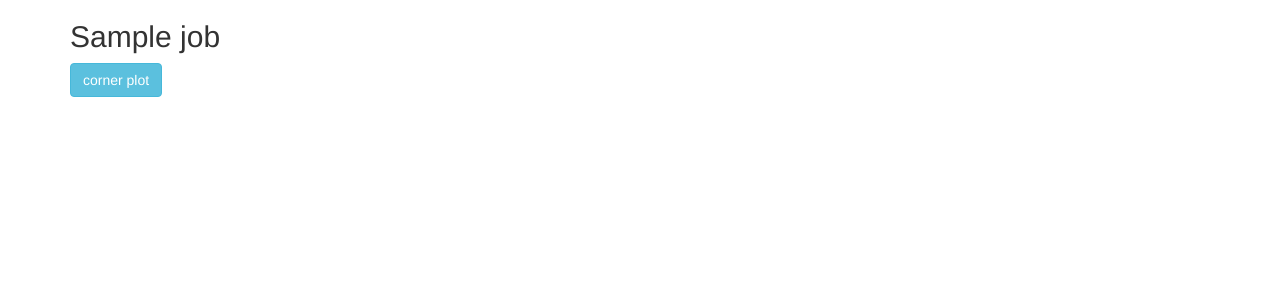
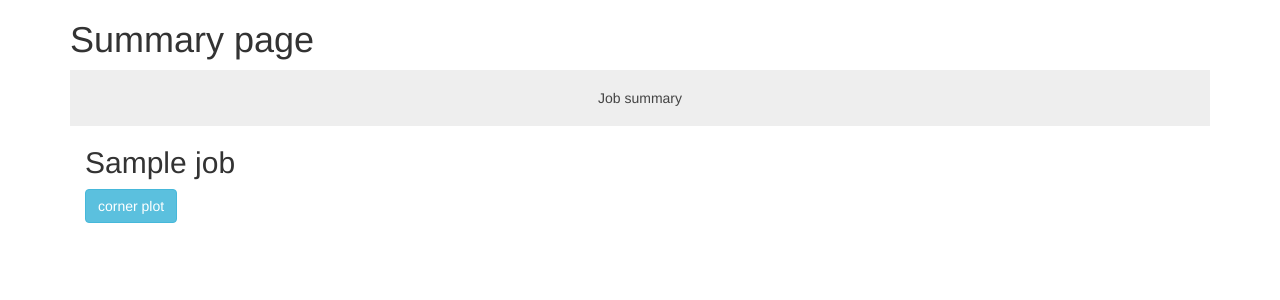
Before and after one commit to lscsoft/bilby_pipe, a Python web app: template bilby_pipe/templates/summary.html in a window 1280 px wide. Shown: the top 300 px of the page. Run offline with Jinja, Linux system fonts and the light colour scheme; the template is opened without the code that fills it: most values are stand-ins (such as "Sample title", 1, 10 or a date in 2020); some libraries are stand-ins or nearby versions.

Commit message:
Improvements to the summary pages

```diff
--- a/bilby_pipe/main.py
+++ b/bilby_pipe/main.py
@@ -365,4 +365,4 @@ def main():
     args, unknown_args = parse_args(sys.argv[1:])
     inputs = Input(args, unknown_args)
     dag = Dag(inputs)
-    summary.create_summary_page(inputs.outdir, dag.jobs_outputs)
+    summary.create_summary_page(inputs, dag)
--- a/bilby_pipe/summary.py
+++ b/bilby_pipe/summary.py
@@ -2,13 +2,13 @@ from jinja2 import Environment, FileSystemLoader
 import os
 
 
-def create_summary_page(directory, jobs):
+def create_summary_page(inputs, dag):
     """ Generates the HTML summary page given the jobs list """
     root = os.path.dirname(os.path.abspath(__file__))
     templates_dir = os.path.join(root, 'templates')
     env = Environment(loader=FileSystemLoader(templates_dir))
     template = env.get_template('summary.html')
 
-    filename = os.path.join(directory, 'summary.html')
+    filename = os.path.join(inputs.outdir, 'summary.html')
     with open(filename, 'w') as fh:
-        fh.write(template.render(jobs=jobs))
+        fh.write(template.render(jobs=dag.jobs_outputs, inputs=inputs))
--- a/bilby_pipe/templates/summary.html
+++ b/bilby_pipe/templates/summary.html
@@ -6,7 +6,80 @@
   <script src="https://ajax.googleapis.com/ajax/libs/jquery/3.3.1/jquery.min.js"></script>
   <script src="https://maxcdn.bootstrapcdn.com/bootstrap/3.3.7/js/bootstrap.min.js"></script>
 </head>
+
+<style>
+table {
+    font-family: arial, sans-serif;
+    border-collapse: collapse;
+    width: 100%;
+}
+
+td, th {
+    border: 1px solid #dddddd;
+    text-align: left;
+    padding: 8px;
+}
+
+tr:nth-child(even) {
+    background-color: #dddddd;
+}
+
+.accordion {
+    background-color: #eee;
+    color: #444;
+    cursor: pointer;
+    padding: 18px;
+    width: 100%;
+    text-align: centre;
+    border: none;
+    outline: none;
+    transition: 0.4s;
+}
+
+.active, .accordion:hover {
+    background-color: #ccc;
+}
+
+.panel {
+    padding: 0 18px;
+    background-color: white;
+    display: none;
+    overflow: hidden;
+}
+
+</style>
+
+
 <body>
+
+    <div class='container'> <h1> Summary page </h1> </div>
+
+<div class="container">
+<button class="accordion"> Job summary </button>
+<div class="panel">
+<table>
+<tr>
+   <th scope="row">Executable</th>
+   <td> {{ inputs.executable }} </td>
+</tr>
+<tr>
+   <th scope="row">Accounting tag</th>
+   <td> {{ inputs.accounting }} </td>
+</tr>
+<tr>
+   <th scope="row">Include detectors </th>
+   <td> {{ inputs.include_detectors }} </td>
+</tr>
+<tr>
+   <th scope="row">Coherence test </th>
+   <td> {{ inputs.coherence_test }} </td>
+</tr>
+<tr>
+   <th scope="row">Samplers </th>
+   <td> {{ inputs.sampler }} </td>
+</tr>
+</table>
+</div>
 
 {% for job in jobs %}
 <div class="container">
@@ -19,5 +92,23 @@
 </div>
 {% endfor %}
 
+<script>
+var acc = document.getElementsByClassName("accordion");
+var i;
+
+for (i = 0; i < acc.length; i++) {
+    acc[i].addEventListener("click", function() {
+        this.classList.toggle("active");
+        var panel = this.nextElementSibling;
+        if (panel.style.display === "block") {
+            panel.style.display = "none";
+        } else {
+            panel.style.display = "block";
+        }
+    });
+}
+</script>
+
+
 </body>
 </html>
```
